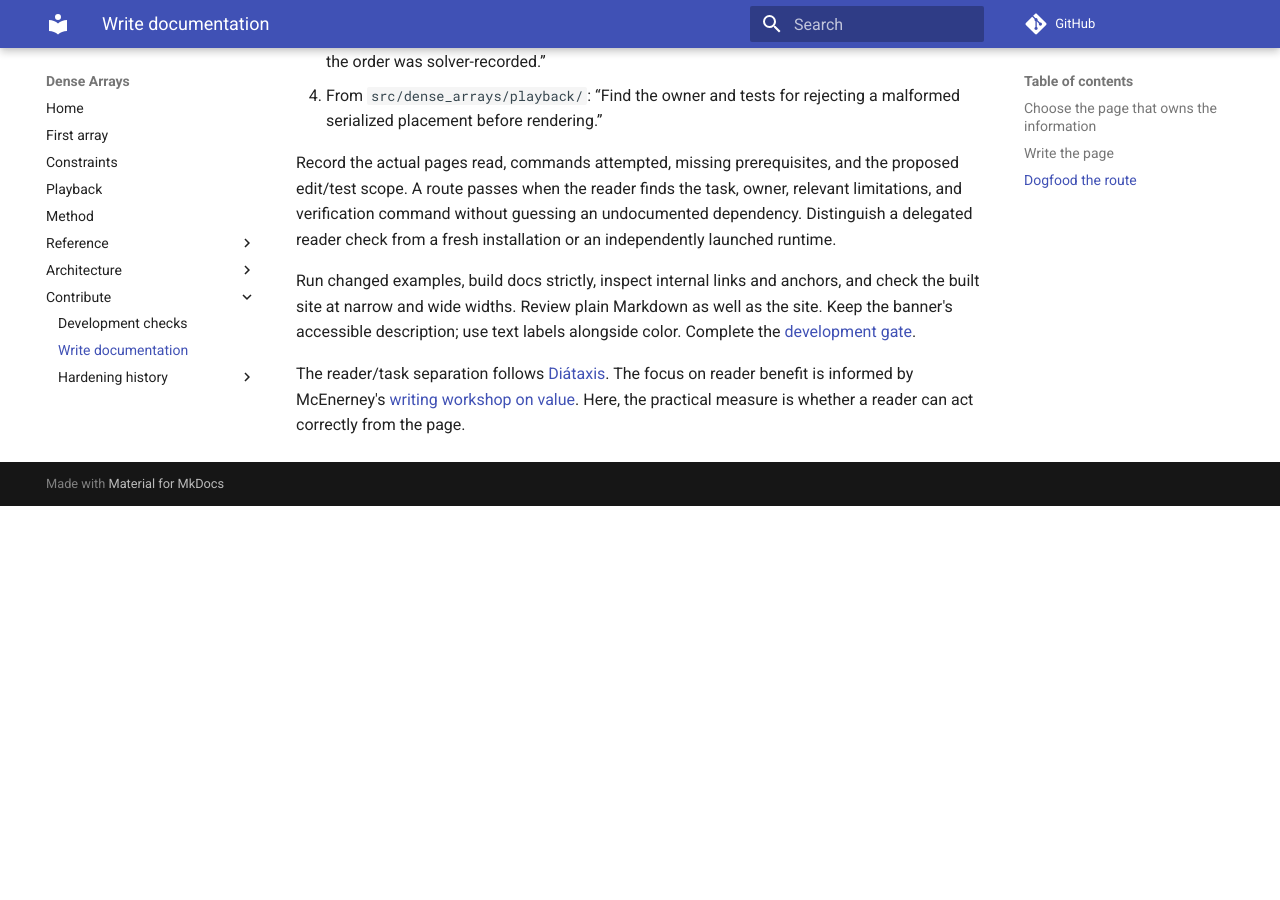
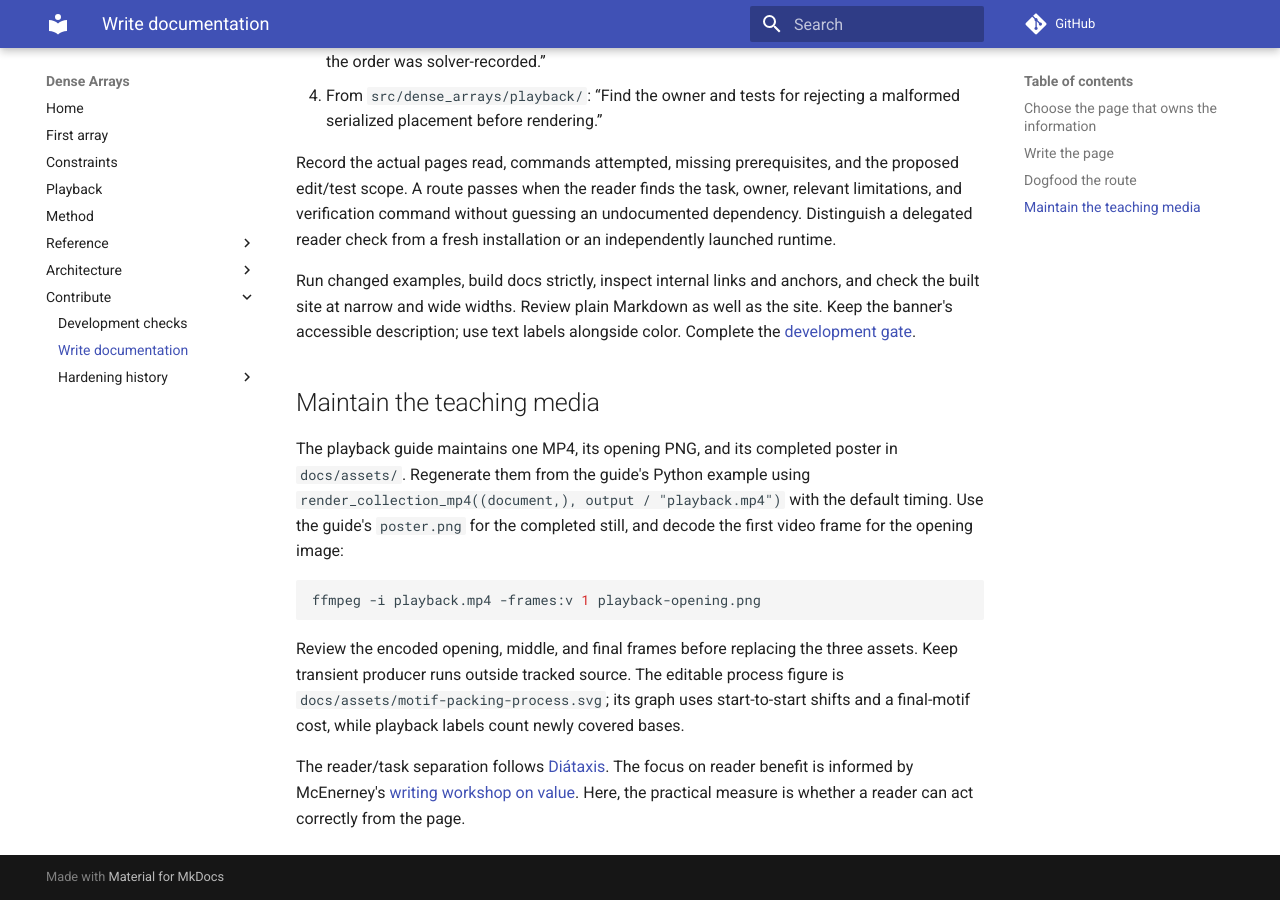
Before and after one commit to e-south/dense-arrays, an MkDocs documentation site: the page built from docs/development/documentation.md, in a window 1280 px wide and 900 px high, scrolled down 1407 px. Built offline with MkDocs 1.6.1 and Material for MkDocs 9.7.7, drawn with Linux system fonts in a browser that asks for light colours; comment, search, counter and statistics services are not loaded; before the commit the page ends 1913 px from its top, so only the background shows below that.

Commit message:
Publish worked playback media and figure reading routes

````diff
--- a/docs/development/documentation.md
+++ b/docs/development/documentation.md
@@ -69,6 +69,24 @@ and check the built site at narrow and wide widths. Review plain Markdown as
 well as the site. Keep the banner's accessible description; use text labels
 alongside color. Complete the [development gate](../development.md).
 
+## Maintain the teaching media
+
+The playback guide maintains one MP4, its opening PNG, and its completed
+poster in `docs/assets/`. Regenerate them from the guide's Python example
+using `render_collection_mp4((document,), output / "playback.mp4")` with the
+default timing. Use the guide's `poster.png` for the completed still, and
+decode the first video frame for the opening image:
+
+```bash
+ffmpeg -i playback.mp4 -frames:v 1 playback-opening.png
+```
+
+Review the encoded opening, middle, and final frames before replacing the
+three assets. Keep transient producer runs outside tracked source. The
+editable process figure is `docs/assets/motif-packing-process.svg`; its
+graph uses start-to-start shifts and a final-motif cost, while playback
+labels count newly covered bases.
+
 The reader/task separation follows [Diátaxis](https://diataxis.fr/start-here/).
 The focus on reader benefit is informed by McEnerney's
 [writing workshop on value](https://calendar.fsu.edu/event/invited-speaker-scholarly-writing-meeting-the-demand-for-value-graduate-student-workshop-gsrc).
````
Also changed, not shown: docs/method.md (+5 -1 lines), docs/playback.md (+0 -1 lines), docs/assets/motif-packing-process.svg, docs/assets/playback-opening.png (added), docs/assets/playback-poster.png (added), 1 other file.
